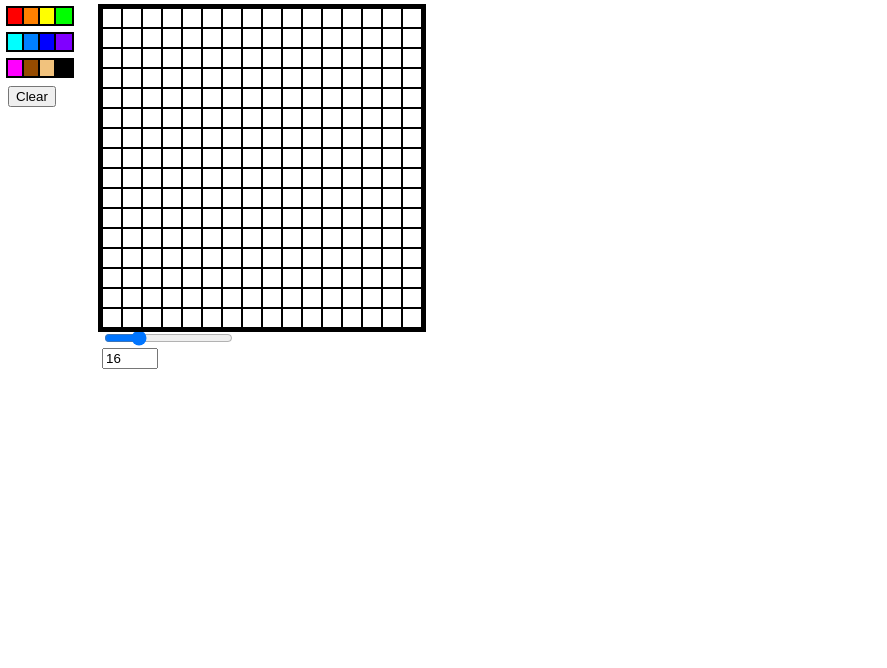
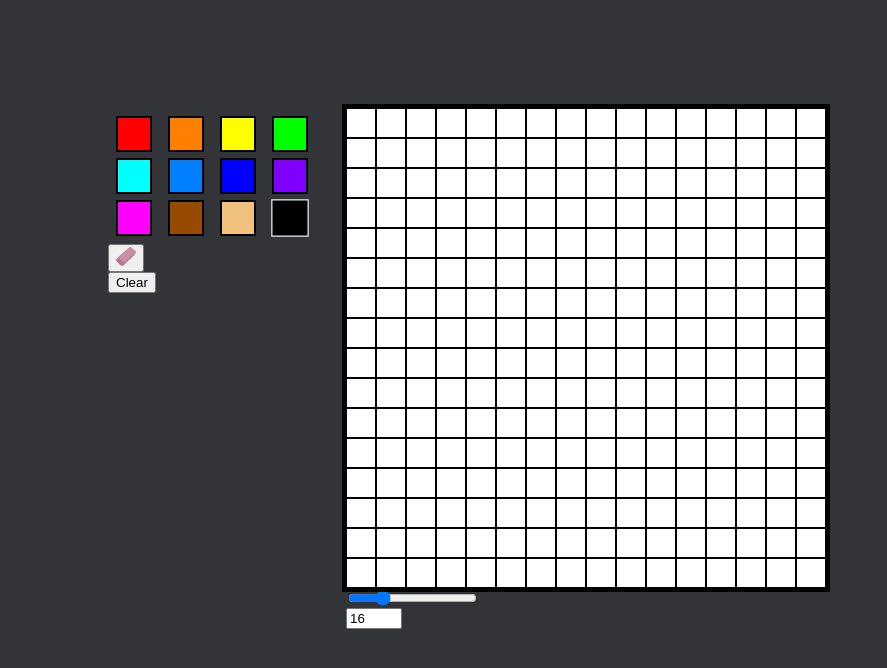
Before and after one commit to jakekressley/Simple-sketch, a plain HTML site: page index.html in a window 1280 px wide. Shown: the whole page, without its empty margins (0-887 px from the left). Drawn offline with Linux system fonts and the light colour scheme.

Commit message:
color selction highlights

```diff
--- a/index.html
+++ b/index.html
@@ -13,6 +13,9 @@
   <div id="container">
     <div id="control-section">
       <div id="color-section"></div>
+      <button id="eraser-button">
+        <img id="eraser" src="images/eraser.png"
+      </button>
       <button id="clear-button">Clear</button>
     </div>
     <div id="grid-section">
--- a/script.js
+++ b/script.js
@@ -21,6 +21,12 @@ function createDivs(input) {
     }
 }
 
+const eraser = document.querySelector('#eraser')
+eraser.addEventListener('click', () => {
+    currentColor = 'white'
+    eraser.style.outline = 'solid white 2px;'
+})
+
 let colorArray = [
     ['#FF0000', '#00FFFF', '#FF00FF'],
     ['#FF8000', '#0080FF', '#964B00'],
@@ -38,8 +44,16 @@ for (let i = 0; i < 4; i++) {
         const rowDiv = document.createElement('div')
         rowDiv.classList.add('color-div')
         rowDiv.style.backgroundColor = colorArray[i][j];
+        if (i == 3 && j ==2) rowDiv.classList.add('selected-color')
         rowDiv.addEventListener('click', () => {
+            if (document.querySelectorAll('.selected-color').length == 1) {
+                document.querySelectorAll('.selected-color').forEach((e) => {
+                    e.classList.remove('selected-color')
+                });
+            }
+            eraser.style.background = 'white';
             currentColor = rowDiv.style.backgroundColor
+            rowDiv.classList.toggle('selected-color')
         })
         colDiv.append(rowDiv);
     }
@@ -66,9 +80,7 @@ function newEventListeners() {
     })
 }
 
-
 const clearButton = document.querySelector('#clear-button')
-let clearClicked = false;
 clearButton.addEventListener('click', () => {
     gridContainer.innerHTML = ""
     createDivs(document.querySelector('#slider-value').value)
--- a/styles.css
+++ b/styles.css
@@ -1,5 +1,11 @@
+body {
+    background-color: #323437;
+}
+
 #container {
     display: flex;
+    background-color: #323437;
+    padding: 100px;
 }
 
 #color-section {
@@ -10,14 +16,23 @@
 #grid-container {
     outline: 4px solid black;
     display: flex;
-    width: 320px;
-    height: 320px;
+    width: 480px;
+    height: 480px;
+    background-color: white;
 }
 
 #slider {
     display: block;
 }
 
+#eraser-button {
+    display: block;
+}
+
+#eraser {
+    width: 20px;
+    height: auto;
+}
 
 .slider {
     color: pink;
@@ -25,8 +40,14 @@
 
 .color-div {
     outline: 2px solid black;
-    width: 16px;
-    height: 16px;
-    margin-bottom: 10px;
+    width: 32px;
+    height: 32px;
+    margin: 10px;
     cursor: pointer;
 }
+
+.selected-color {
+    outline: 1px solid white;
+    transform: scale(1.1);
+    transition: ease-in-out 0.05s;
+}
```
Also changed, not shown: images/eraser.png (added).
